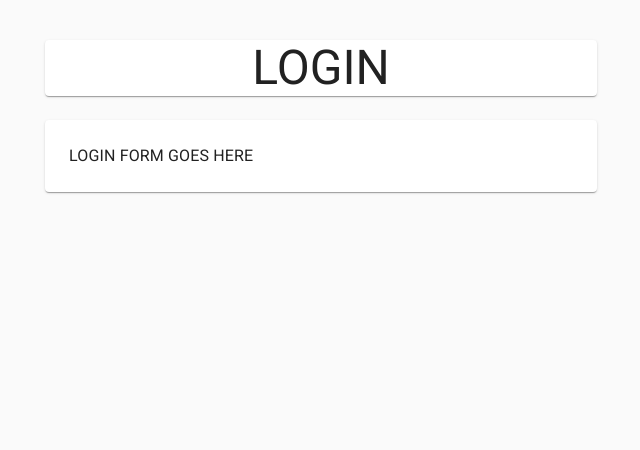
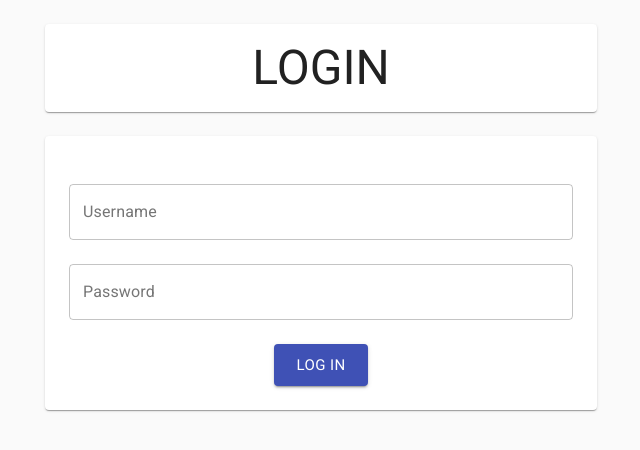
Before and after one commit to b-chmiel/metis-finance-calculator-ui, a React (Create React App) app: page /login in a window 1280 px wide. Shown: the top 450 px of the page, without its empty margins (319-959 px from the left). Built offline with nearby package versions, Linux system fonts and the light colour scheme.

Commit message:
add login form

```diff
--- a/src/views/LoginView/LoginView.tsx
+++ b/src/views/LoginView/LoginView.tsx
@@ -1,18 +1,78 @@
 import React from 'react';
-import {Box, Container, Paper, Typography} from '@material-ui/core';
+import {Box, Button, Container, Paper, TextField, Typography} from '@material-ui/core';
+import {Formik, FormikHelpers} from 'formik';
+import {LoginFormData} from './LoginView.types';
 
 export const LoginView: React.FC = () => {
+    const handleOnSubmit = (values: LoginFormData, {setSubmitting}: FormikHelpers<LoginFormData>) => {
+        setTimeout(() => setSubmitting(false), 1000);
+    };
+
+    const validate = () => {};
+
     return (
         <Container maxWidth="sm">
-            <Box mt={5} textAlign="center">
+            <Box mt={3} textAlign="center">
                 <Paper>
-                    <Typography variant="h3">LOGIN</Typography>
+                    <Box p={2}>
+                        <Typography variant="h3">LOGIN</Typography>
+                    </Box>
                 </Paper>
             </Box>
             <Box mt={3}>
                 <Paper>
                     <Box p={3}>
-                        <Typography>LOGIN FORM GOES HERE</Typography>
+                        <Formik initialValues={{username: '', password: ''} as LoginFormData} validate={validate} onSubmit={handleOnSubmit}>
+                            {props => {
+                                const {values, touched, errors, isSubmitting, isValid, handleChange, handleBlur, handleSubmit} = props;
+
+                                return (
+                                    <form onSubmit={handleSubmit}>
+                                        <Box mt={3}>
+                                            <TextField
+                                                label="Username"
+                                                type="text"
+                                                name="username"
+                                                fullWidth
+                                                value={values.username}
+                                                onChange={handleChange}
+                                                onBlur={handleBlur}
+                                                variant="outlined"
+                                                error={!!(errors.username && touched.username)}
+                                                helperText={errors.username && touched.username && errors.username}
+                                            />
+                                        </Box>
+
+                                        <Box mt={3}>
+                                            <TextField
+                                                label="Password"
+                                                type="password"
+                                                name="password"
+                                                fullWidth
+                                                value={values.password}
+                                                onChange={handleChange}
+                                                onBlur={handleBlur}
+                                                variant="outlined"
+                                                error={!!(errors.password && touched.password)}
+                                                helperText={errors.password && touched.password && errors.password}
+                                            />
+                                        </Box>
+
+                                        <Box mt={3} display="flex" justifyContent="center">
+                                            <Button
+                                                size="large"
+                                                variant="contained"
+                                                color="primary"
+                                                type="submit"
+                                                disabled={isSubmitting || !isValid}
+                                            >
+                                                Log In
+                                            </Button>
+                                        </Box>
+                                    </form>
+                                );
+                            }}
+                        </Formik>
                     </Box>
                 </Paper>
             </Box>
--- /dev/null
+++ b/src/views/LoginView/LoginView.types.ts
@@ -0,0 +1,4 @@
+export interface LoginFormData {
+    username: string;
+    password: string;
+}
```
